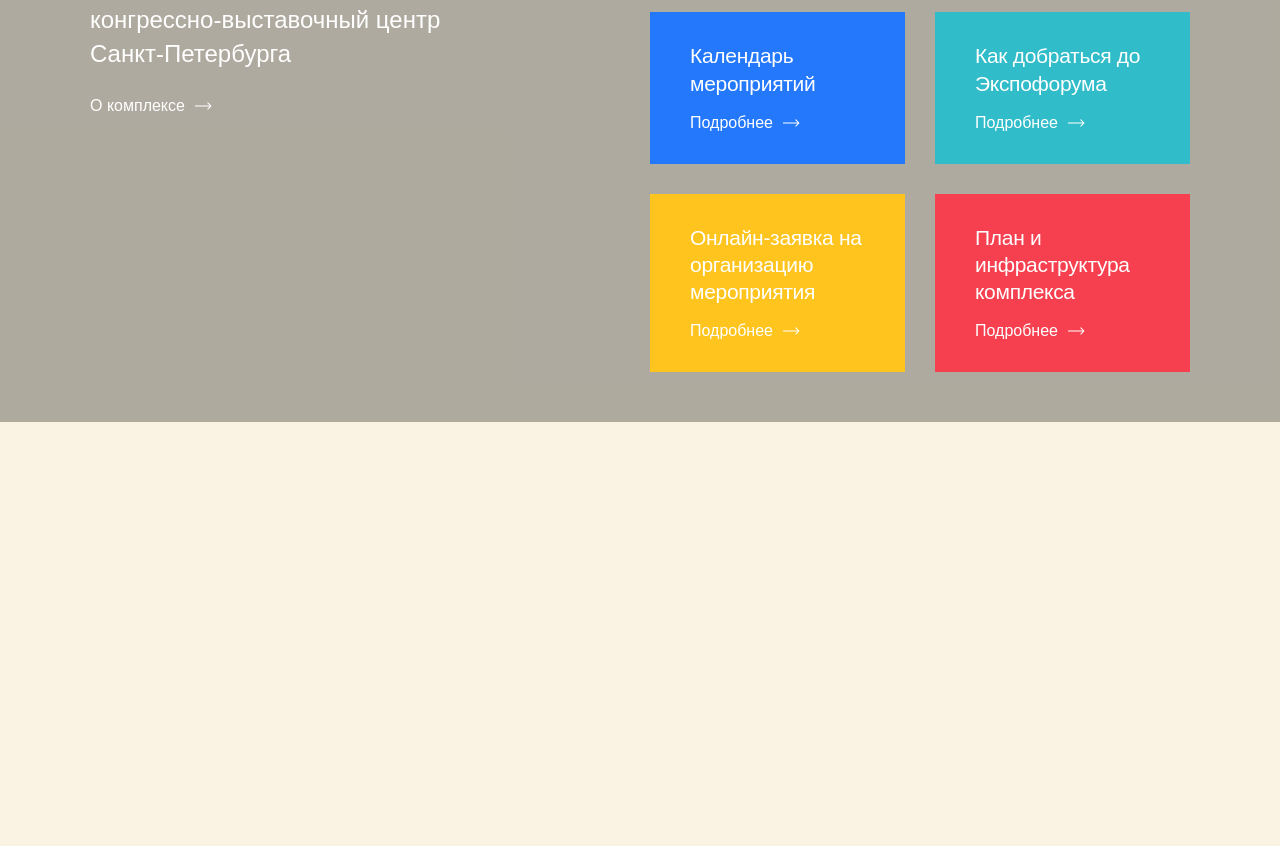
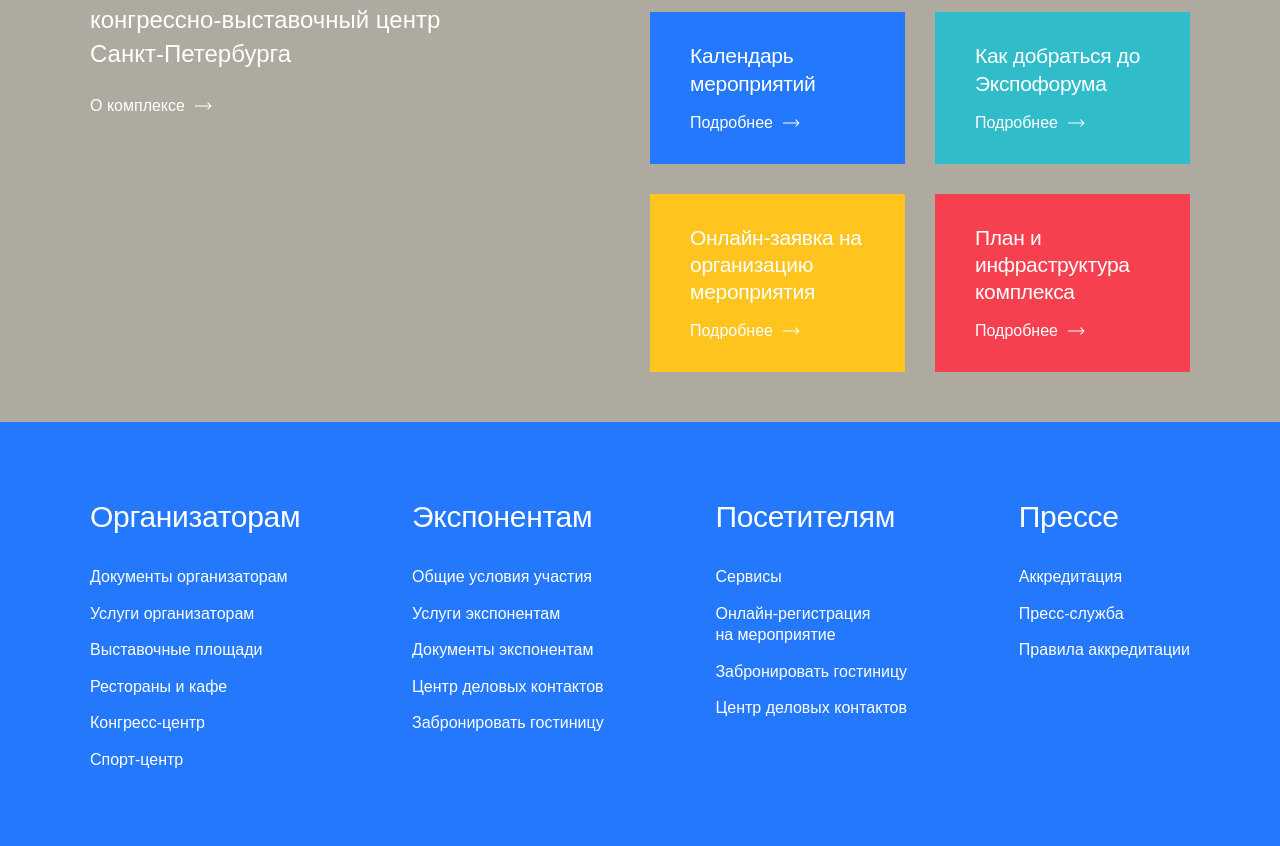
Before and after one commit to markdamolotov/expoforum, a website: page src/index.html in a window 1280 px wide. Shown: the part 378-1224 px from the top of the page. Before the commit the page ends 800 px from the top, so only its background shows below. Drawn offline with nearby package versions, Linux system fonts and the light colour scheme; files that its build step writes are made by us from their sources; a web font is replaced by a local one.

Commit message:
add menu section

```diff
--- a/src/index.html
+++ b/src/index.html
@@ -8,6 +8,7 @@
 
   <main>
     @@include('./views/layouts/hero.html')
+    @@include('./views/layouts/menu.html')
   </main>
 
   @@include('./views/layouts/footer.html')
--- a/src/scss/layouts/__layouts-dir.scss
+++ b/src/scss/layouts/__layouts-dir.scss
@@ -1,3 +1,4 @@
 @import './header';
 @import './hero';
+@import './menu';
 @import './footer';
--- /dev/null
+++ b/src/scss/layouts/_menu.scss
@@ -0,0 +1,23 @@
+.menu {
+  padding-block: var(--section-padding-y);
+  color: var(--color-white);
+  background-color: var(--color-blue);
+
+  &__list {
+    display: flex;
+    justify-content: space-between;
+    align-items: flex-start;
+    column-gap: var(--gap);
+  }
+
+  &__item-title {
+    margin-bottom: 30px;
+  }
+
+  &__item-submenu {
+    display: flex;
+    flex-direction: column;
+    align-items: flex-start;
+    row-gap: 15px;
+  }
+}
--- /dev/null
+++ b/src/views/layouts/menu.html
@@ -0,0 +1,100 @@
+<section class="menu">
+  <div class="menu__inner container">
+    <ul class="menu__list">
+      <li class="menu__item">
+        <h3 class="menu__item-title h2">Организаторам</h3>
+        <ul class="menu__item-submenu">
+          <li class="menu__item-submenu-item">
+            <a class="menu__item-submenu-link" href="#!"
+              >Документы организаторам</a
+            >
+          </li>
+          <li class="menu__item-submenu-item">
+            <a class="menu__item-submenu-link" href="#!"
+              >Услуги организаторам</a
+            >
+          </li>
+          <li class="menu__item-submenu-item">
+            <a class="menu__item-submenu-link" href="#!">Выставочные площади</a>
+          </li>
+          <li class="menu__item-submenu-item">
+            <a class="menu__item-submenu-link" href="#!">Рестораны и кафе</a>
+          </li>
+          <li class="menu__item-submenu-item">
+            <a class="menu__item-submenu-link" href="#!">Конгресс-центр</a>
+          </li>
+          <li class="menu__item-submenu-item">
+            <a class="menu__item-submenu-link" href="#!">Спорт-центр</a>
+          </li>
+        </ul>
+      </li>
+      <li class="menu__item">
+        <h3 class="menu__item-title h2">Экспонентам</h3>
+        <ul class="menu__item-submenu">
+          <li class="menu__item-submenu-item">
+            <a class="menu__item-submenu-link" href="#!"
+              >Общие условия участия</a
+            >
+          </li>
+          <li class="menu__item-submenu-item">
+            <a class="menu__item-submenu-link" href="#!">Услуги экспонентам</a>
+          </li>
+          <li class="menu__item-submenu-item">
+            <a class="menu__item-submenu-link" href="#!"
+              >Документы экспонентам</a
+            >
+          </li>
+          <li class="menu__item-submenu-item">
+            <a class="menu__item-submenu-link" href="#!"
+              >Центр деловых контактов</a
+            >
+          </li>
+          <li class="menu__item-submenu-item">
+            <a class="menu__item-submenu-link" href="#!"
+              >Забронировать гостиницу</a
+            >
+          </li>
+        </ul>
+      </li>
+      <li class="menu__item">
+        <h3 class="menu__item-title h2">Посетителям</h3>
+        <ul class="menu__item-submenu">
+          <li class="menu__item-submenu-item">
+            <a class="menu__item-submenu-link" href="#!">Сервисы</a>
+          </li>
+          <li class="menu__item-submenu-item">
+            <a class="menu__item-submenu-link" href="#!"
+              >Онлайн-регистрация <br> на мероприятие
+            </a>
+          </li>
+          <li class="menu__item-submenu-item">
+            <a class="menu__item-submenu-link" href="#!"
+              >Забронировать гостиницу</a
+            >
+          </li>
+          <li class="menu__item-submenu-item">
+            <a class="menu__item-submenu-link" href="#!"
+              >Центр деловых контактов</a
+            >
+          </li>
+        </ul>
+      </li>
+      <li class="menu__item">
+        <h3 class="menu__item-title h2">Прессе</h3>
+        <ul class="menu__item-submenu">
+          <li class="menu__item-submenu-item">
+            <a class="menu__item-submenu-link" href="#!">Аккредитация</a>
+          </li>
+          <li class="menu__item-submenu-item">
+            <a class="menu__item-submenu-link" href="#!">Пресс-служба</a>
+          </li>
+          <li class="menu__item-submenu-item">
+            <a class="menu__item-submenu-link" href="#!"
+              >Правила аккредитации</a
+            >
+          </li>
+        </ul>
+      </li>
+    </ul>
+  </div>
+</section>
```
